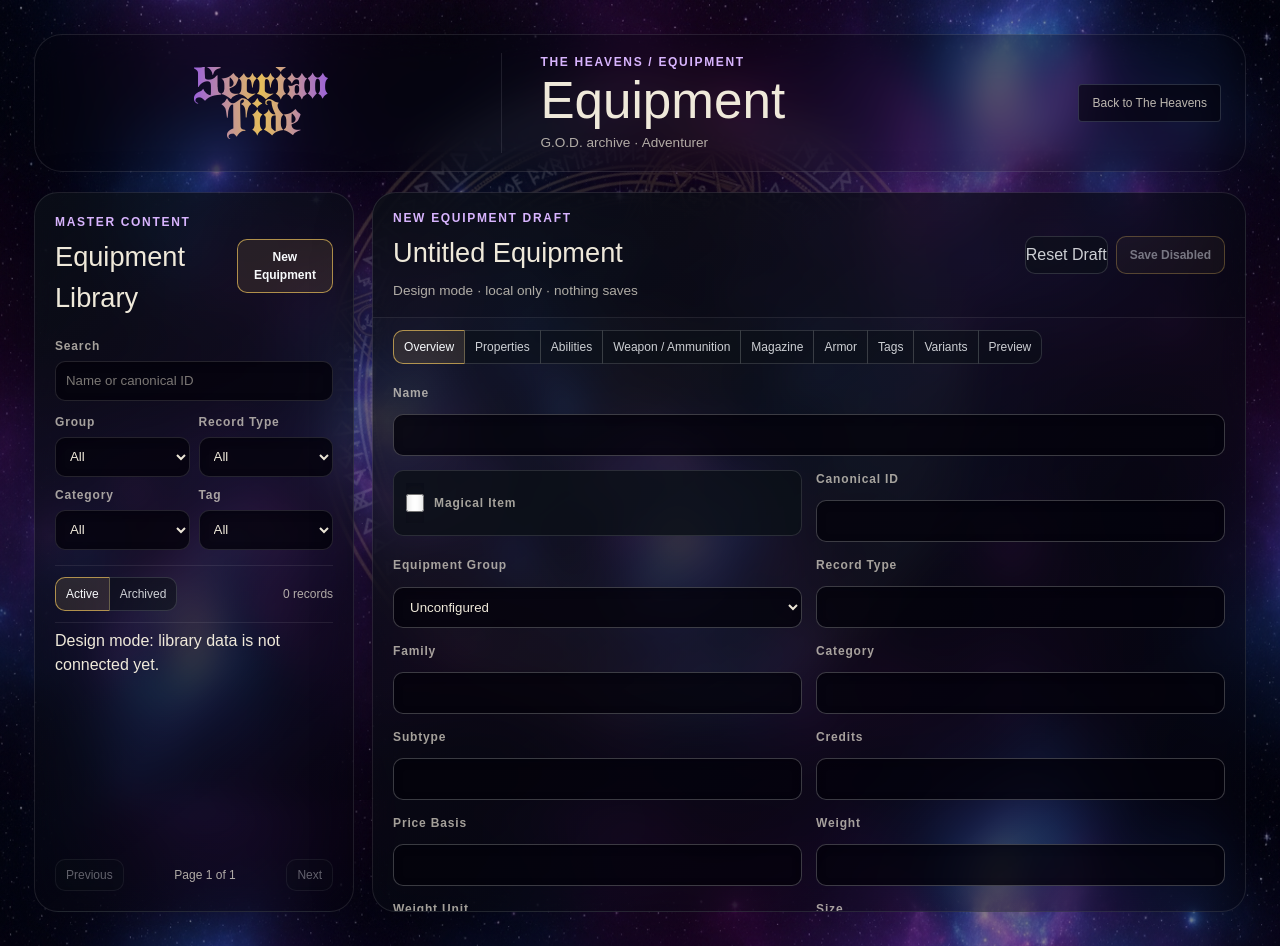
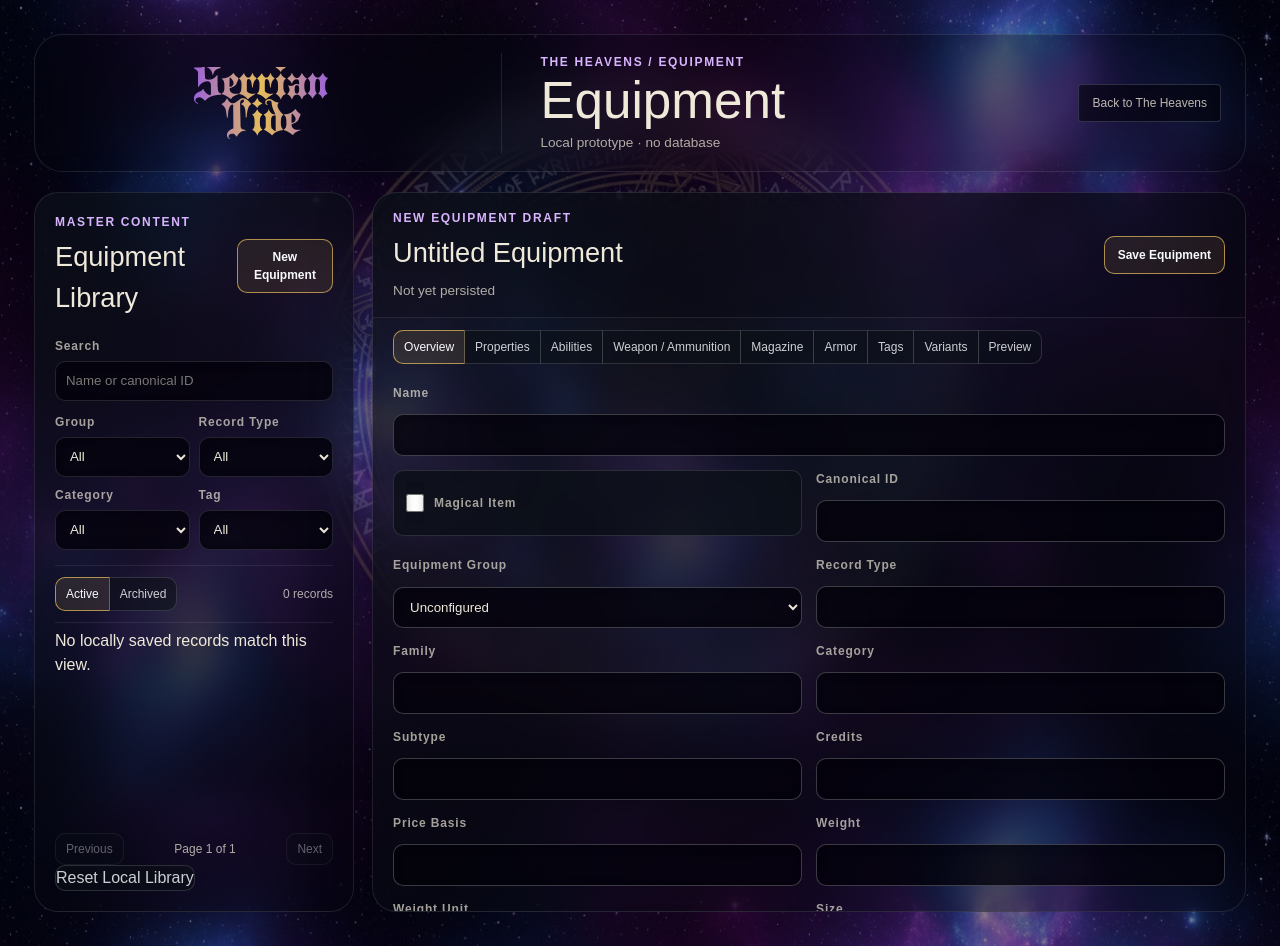
Before and after one commit to Revty79/serriantiderealweb, a Next.js app: page /heavens/equipment in a window 1280 px wide. Built offline with nearby package versions, Linux system fonts and the light colour scheme.

Commit message:
Persist shared Heavens prototypes locally

```diff
--- a/src/components/design-workspace-shell.tsx
+++ b/src/components/design-workspace-shell.tsx
@@ -21,6 +21,29 @@ export type DesignTab = {
   note?: string;
 };
 
+type StoredDesignRecord = {
+  id: number;
+  values: Record<string, string | boolean>;
+  archivedAt: string | null;
+  archiveReason: string;
+  createdAt: string;
+  updatedAt: string;
+};
+
+function readRecords(key: string): StoredDesignRecord[] {
+  if (typeof window === "undefined") return [];
+  try {
+    const parsed = JSON.parse(window.localStorage.getItem(key) ?? "[]");
+    return Array.isArray(parsed) ? parsed : [];
+  } catch {
+    return [];
+  }
+}
+
+function writeRecords(key: string, rows: StoredDesignRecord[]) {
+  window.localStorage.setItem(key, JSON.stringify(rows));
+}
+
 export function DesignWorkspaceShell({
   pageClass,
   workspaceClass,
@@ -33,6 +56,8 @@ export function DesignWorkspaceShell({
   libraryFilters,
   countLabel,
   tabs,
+  storageKey,
+  nameKey = "name",
 }: {
   pageClass: string;
   workspaceClass: string;
@@ -45,14 +70,154 @@ export function DesignWorkspaceShell({
   libraryFilters: Array<{ label: string; options: string[] }>;
   countLabel: string;
   tabs: DesignTab[];
+  storageKey: string;
+  nameKey?: string;
 }) {
   const [activeTab, setActiveTab] = useState(tabs[0]?.id ?? "");
   const [values, setValues] = useState<Record<string, string | boolean>>({});
+  const [recordId, setRecordId] = useState<number | null>(null);
+  const [archivedAt, setArchivedAt] = useState<string | null>(null);
+  const [archiveReason, setArchiveReason] = useState("");
+  const [dirty, setDirty] = useState(false);
+  const [feedback, setFeedback] = useState("");
+  const [search, setSearch] = useState("");
+  const [view, setView] = useState<"active" | "archived">("active");
+  const [version, setVersion] = useState(0);
   const current = useMemo(() => tabs.find((tab) => tab.id === activeTab) ?? tabs[0], [activeTab, tabs]);
+
+  const library = useMemo(() => {
+    void version;
+    const query = search.trim().toLocaleLowerCase("en-US");
+    return readRecords(storageKey)
+      .filter((row) => Boolean(row.archivedAt) === (view === "archived"))
+      .filter((row) => {
+        if (!query) return true;
+        return Object.values(row.values).some((value) => String(value).toLocaleLowerCase("en-US").includes(query));
+      })
+      .sort((left, right) =>
+        String(left.values[nameKey] ?? "").localeCompare(String(right.values[nameKey] ?? "")),
+      );
+  }, [nameKey, search, storageKey, version, view]);
 
   function setValue(key: string, value: string | boolean) {
     setValues((currentValues) => ({ ...currentValues, [key]: value }));
+    setDirty(true);
+    setFeedback("");
   }
+
+  function newRecord() {
+    if (dirty && !window.confirm("Discard unsaved changes?")) return;
+    setValues({});
+    setRecordId(null);
+    setArchivedAt(null);
+    setArchiveReason("");
+    setDirty(false);
+    setFeedback("");
+    setActiveTab(tabs[0]?.id ?? "");
+    setView("active");
+  }
+
+  function openRecord(record: StoredDesignRecord) {
+    if (dirty && !window.confirm("Discard unsaved changes?")) return;
+    setValues(record.values);
+    setRecordId(record.id);
+    setArchivedAt(record.archivedAt);
+    setArchiveReason(record.archiveReason);
+    setDirty(false);
+    setFeedback("");
+    setActiveTab(tabs[0]?.id ?? "");
+  }
+
+  function saveRecord() {
+    const displayName = String(values[nameKey] ?? "").trim();
+    if (!displayName) {
+      setFeedback("Name is required before saving this local prototype record.");
+      return;
+    }
+
+    const rows = readRecords(storageKey);
+    const now = new Date().toISOString();
+    if (recordId !== null) {
+      const index = rows.findIndex((row) => row.id === recordId);
+      if (index < 0) {
+        setFeedback("That local prototype record no longer exists.");
+        return;
+      }
+      rows[index] = {
+        ...rows[index]!,
+        values,
+        updatedAt: now,
+      };
+    } else {
+      const id = rows.reduce((max, row) => Math.max(max, row.id), 0) + 1;
+      rows.push({
+        id,
+        values,
+        archivedAt: null,
+        archiveReason: "",
+        createdAt: now,
+        updatedAt: now,
+      });
+      setRecordId(id);
+    }
+
+    writeRecords(storageKey, rows);
+    setDirty(false);
+    setFeedback("Saved locally.");
+    setVersion((currentVersion) => currentVersion + 1);
+  }
+
+  function archiveRecord() {
+    if (recordId === null) return;
+    const reason = window.prompt("Archive reason (optional):") ?? "";
+    const rows = readRecords(storageKey);
+    const index = rows.findIndex((row) => row.id === recordId);
+    if (index < 0) return;
+    const nextArchivedAt = new Date().toISOString();
+    rows[index] = { ...rows[index]!, archivedAt: nextArchivedAt, archiveReason: reason, updatedAt: nextArchivedAt };
+    writeRecords(storageKey, rows);
+    setArchivedAt(nextArchivedAt);
+    setArchiveReason(reason);
+    setDirty(false);
+    setVersion((currentVersion) => currentVersion + 1);
+  }
+
+  function restoreRecord() {
+    if (recordId === null) return;
+    const rows = readRecords(storageKey);
+    const index = rows.findIndex((row) => row.id === recordId);
+    if (index < 0) return;
+    rows[index] = { ...rows[index]!, archivedAt: null, archiveReason: "", updatedAt: new Date().toISOString() };
+    writeRecords(storageKey, rows);
+    setArchivedAt(null);
+    setArchiveReason("");
+    setDirty(false);
+    setVersion((currentVersion) => currentVersion + 1);
+  }
+
+  function deleteRecord() {
+    if (recordId === null) return;
+    const displayName = String(values[nameKey] ?? title);
+    if (window.prompt("Type " + displayName + " to delete this local prototype record:") !== displayName) return;
+    writeRecords(storageKey, readRecords(storageKey).filter((row) => row.id !== recordId));
+    newRecord();
+    setVersion((currentVersion) => currentVersion + 1);
+  }
+
+  function resetLibrary() {
+    if (!window.confirm("Clear every locally saved " + title + " prototype record?")) return;
+    window.localStorage.removeItem(storageKey);
+    setValues({});
+    setRecordId(null);
+    setArchivedAt(null);
+    setArchiveReason("");
+    setDirty(false);
+    setFeedback("Local prototype library cleared.");
+    setView("active");
+    setVersion((currentVersion) => currentVersion + 1);
+  }
+
+  const displayName = String(values[nameKey] ?? "").trim() || "Untitled " + title.replace(/s$/, "");
 
   return (
     <main className={"skills-page " + pageClass}>
@@ -63,7 +228,7 @@ export function DesignWorkspaceShell({
         <div className="skills-page__title">
           <p>{breadcrumb}</p>
           <h1>{title}</h1>
-          <span>G.O.D. archive · Adventurer</span>
+          <span>Local prototype · no database</span>
         </div>
         <div className="skills-page__navigation"><Link href="/heavens">Back to The Heavens</Link></div>
       </header>
@@ -72,12 +237,12 @@ export function DesignWorkspaceShell({
         <aside className="skill-library">
           <div className="skill-library__heading">
             <div><p>MASTER CONTENT</p><h2>{libraryTitle}</h2></div>
-            <button className="skills-primary-button" type="button" onClick={() => setValues({})}>{newLabel}</button>
+            <button className="skills-primary-button" type="button" onClick={newRecord}>{newLabel}</button>
           </div>
 
           <div className="skill-library__search">
             <label>Search</label>
-            <input type="search" placeholder={searchPlaceholder} />
+            <input type="search" placeholder={searchPlaceholder} value={search} onChange={(event) => setSearch(event.target.value)} />
           </div>
 
           {libraryFilters.length ? (
@@ -96,14 +261,27 @@ export function DesignWorkspaceShell({
 
           <div className="skill-library__toolbar">
             <div className="skill-library__view-toggle">
-              <button type="button" className="is-active">Active</button>
-              <button type="button">Archived</button>
+              <button type="button" className={view === "active" ? "is-active" : ""} onClick={() => setView("active")}>Active</button>
+              <button type="button" className={view === "archived" ? "is-active" : ""} onClick={() => setView("archived")}>Archived</button>
             </div>
-            <span>0 {countLabel}</span>
+            <span>{library.length} {countLabel}</span>
           </div>
 
           <div className="skill-library__results">
-            <p className="skill-library__empty">Design mode: library data is not connected yet.</p>
+            {library.map((record) => (
+              <button
+                key={record.id}
+                type="button"
+                className={"skill-library__row" + (record.id === recordId ? " is-selected" : "")}
+                onClick={() => openRecord(record)}
+              >
+                <span className="skill-library__row-name">{String(record.values[nameKey] ?? "Untitled")}</span>
+                {record.archivedAt ? <span className="skill-library__row-status">Archived</span> : null}
+                <span className="skill-library__row-meta">Local prototype #{record.id}</span>
+                <span className="skill-library__row-parents">Updated {new Date(record.updatedAt).toLocaleString()}</span>
+              </button>
+            ))}
+            {!library.length ? <p className="skill-library__empty">No locally saved records match this view.</p> : null}
           </div>
 
           <nav className="skill-library__pagination">
@@ -111,20 +289,31 @@ export function DesignWorkspaceShell({
             <span>Page 1 of 1</span>
             <button type="button" disabled>Next</button>
           </nav>
+
+          <div className="local-library-reset">
+            <button type="button" onClick={resetLibrary}>Reset Local Library</button>
+          </div>
         </aside>
 
         <section className="skill-editor">
           <header className="skill-editor__header">
             <div>
-              <p>NEW {title.toUpperCase()} DRAFT</p>
-              <h2>Untitled {title.replace(/s$/, "")}</h2>
-              <span>Design mode · local only · nothing saves</span>
+              <p>{recordId === null ? "NEW " + title.toUpperCase() + " DRAFT" : title.toUpperCase() + " " + recordId}</p>
+              <h2>{displayName}</h2>
+              <span>{archivedAt ? "Archived" + (archiveReason ? " · " + archiveReason : "") : dirty ? "Unsaved changes" : recordId ? "Saved locally" : "Not yet persisted"}</span>
             </div>
             <div className="skill-editor__actions">
-              <button type="button" onClick={() => setValues({})}>Reset Draft</button>
-              <button className="skills-primary-button" type="button" disabled>Save Disabled</button>
+              {recordId !== null ? (
+                <>
+                  {archivedAt ? <button type="button" onClick={restoreRecord}>Restore</button> : <button type="button" disabled={dirty} onClick={archiveRecord}>Archive</button>}
+                  <button className="skills-danger-button" type="button" disabled={dirty} onClick={deleteRecord}>Delete</button>
+                </>
+              ) : null}
+              <button className="skills-primary-button" type="button" disabled={Boolean(archivedAt)} onClick={saveRecord}>Save {title.replace(/s$/, "")}</button>
             </div>
           </header>
+
+          {feedback ? <p className="skill-editor__feedback is-success">{feedback}</p> : null}
 
           <nav className="skill-editor__tabs" aria-label={title + " editor sections"}>
             {tabs.map((tab) => (
@@ -140,7 +329,7 @@ export function DesignWorkspaceShell({
             ))}
           </nav>
 
-          <fieldset className="skill-editor__content design-editor-content">
+          <fieldset className="skill-editor__content design-editor-content" disabled={Boolean(archivedAt)}>
             {current?.intro ? <div className="skill-editor__intro"><p>{current.intro}</p></div> : null}
             {current?.fields?.length ? (
               <div className="design-form-grid">
```
